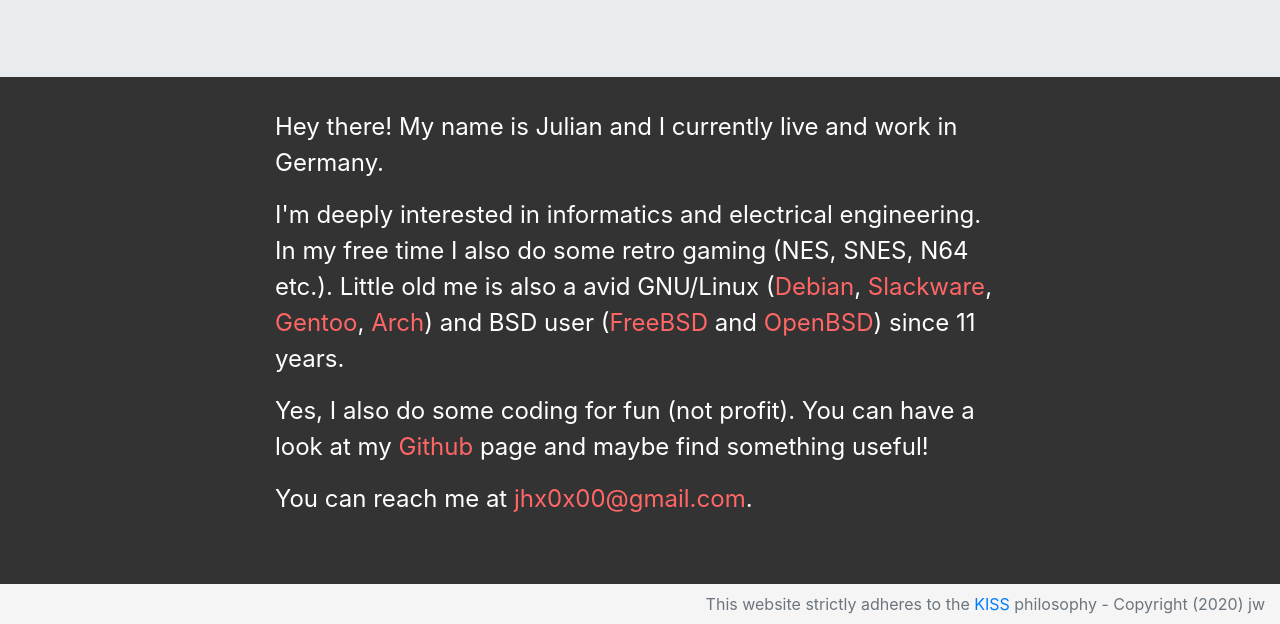
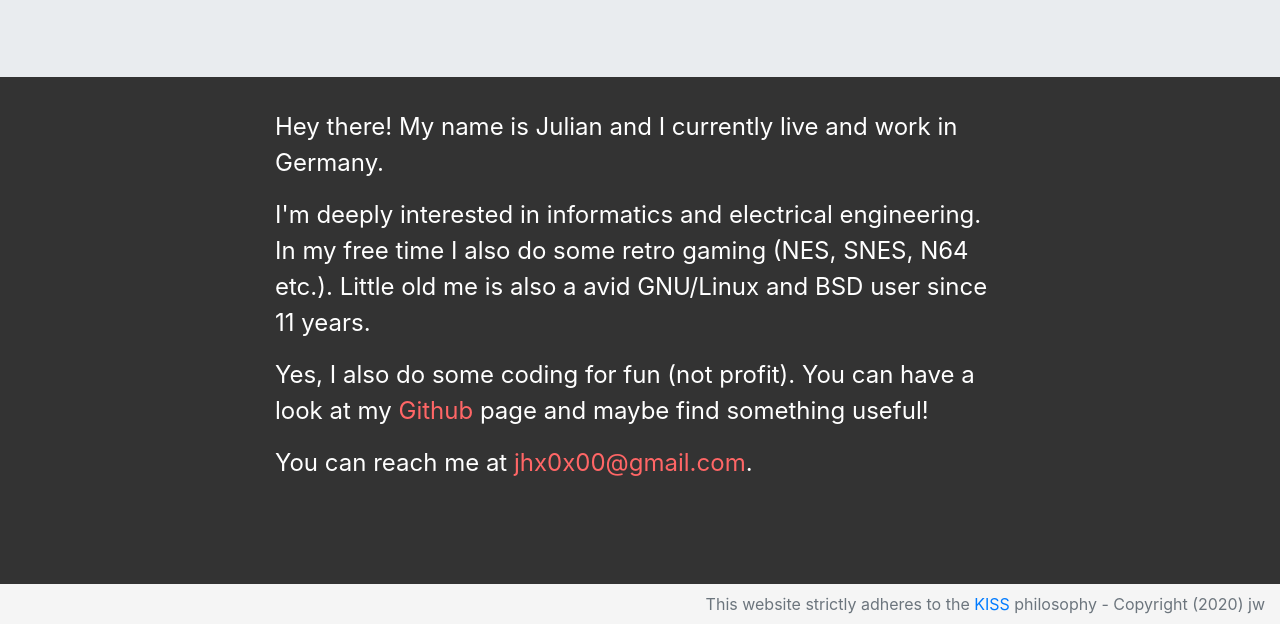
Before and after one commit to jhx0/jhx0.github.com, a plain HTML site: page index.html in a window 1280 px wide. Shown: the part 176-800 px from the top of the page. Drawn offline with nearby package versions, Linux system fonts and the light colour scheme.

Commit message:
removed linux and bsd distribution/derivative names

```diff
--- a/index.html
+++ b/index.html
@@ -30,7 +30,7 @@
       <div class="col-sm-2"></div>
       <div class="col-sm-8">
         <p class="text">Hey there! My name is Julian and I currently live and work in Germany.</p>
-        <p class="text">I'm deeply interested in informatics and electrical engineering. In my free time I also do some retro gaming (NES, SNES, N64 etc.). Little old me is also a avid GNU/Linux (<a href="https://www.debian.org">Debian</a>, <a href="https://www.slackware.com">Slackware</a>, <a href="https://www.gentoo.org">Gentoo</a>, <a href="https://www.archlinux.org">Arch</a>) and BSD user (<a href="https://www.freebsd.org">FreeBSD</a> and <a href="https://www.openbsd.org">OpenBSD</a>) since 11 years.</p>
+        <p class="text">I'm deeply interested in informatics and electrical engineering. In my free time I also do some retro gaming (NES, SNES, N64 etc.). Little old me is also a avid GNU/Linux and BSD user since 11 years.</p>
 	      <p class="text">Yes, I also do some coding for fun (not profit). You can have a look at my <a href="https://github.com/jhx0">Github</a> page and maybe find something useful!</p>
 	      <p class="text">You can reach me at <script>gen_mail_to_link("jhx0x00", "gmail.com")</script>.
     </div>
```
